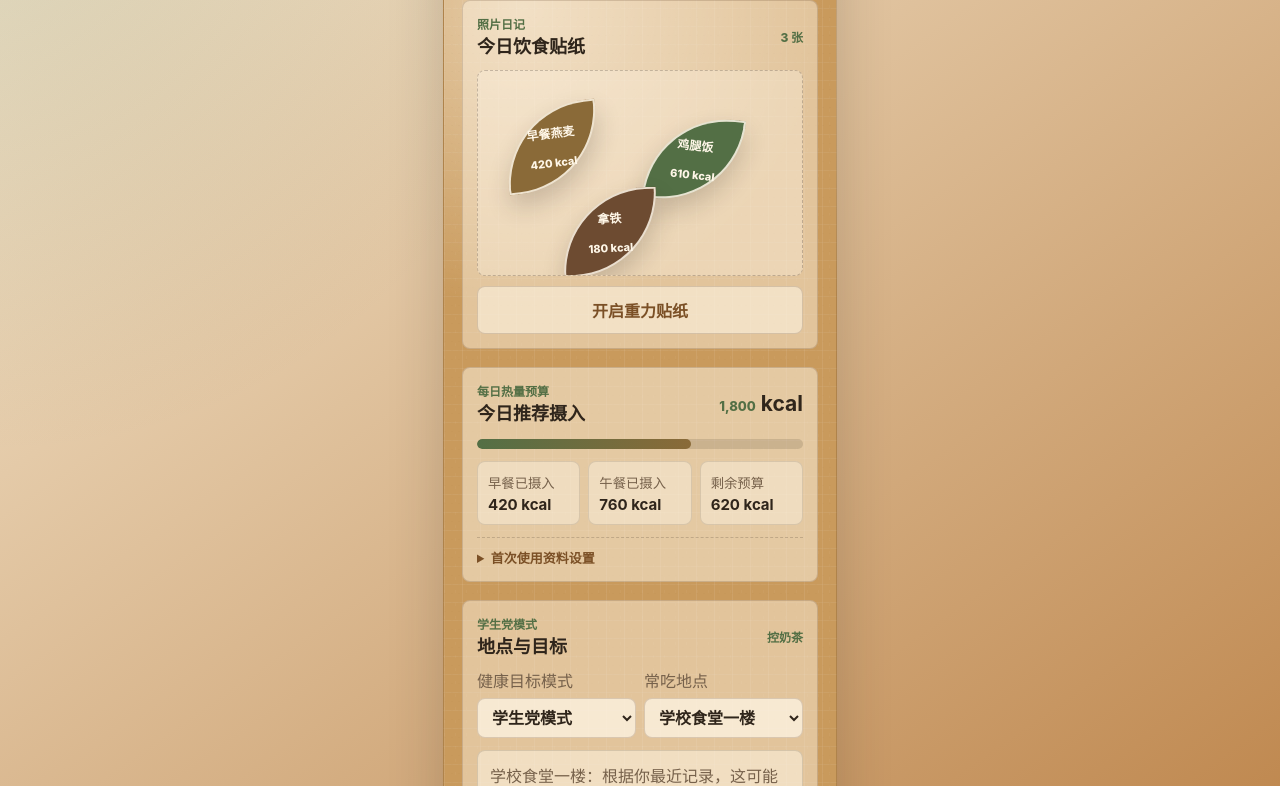
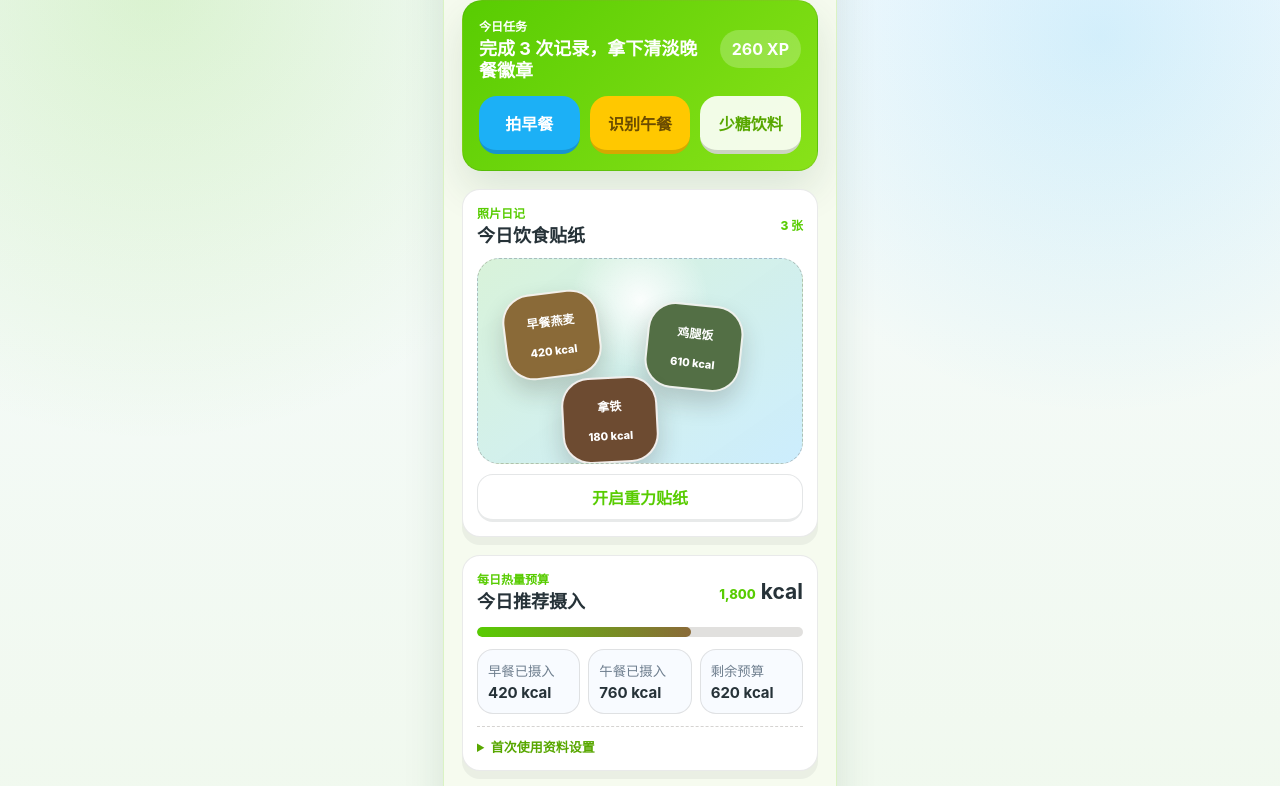
Before and after one commit to Plhz997/fitness, a website: page index.html in a window 1280 px wide. Shown: the part 118-904 px from the top of the page. Drawn offline with Linux system fonts and the light colour scheme; no server answers.

Commit message:
Refresh UI with gamified navigation

```diff
--- a/index.html
+++ b/index.html
@@ -11,13 +11,28 @@
       <section class="app-screen">
         <header class="top-bar">
           <div>
-            <p class="eyebrow">今日记录</p>
-            <h1>食光热量</h1>
+            <p class="eyebrow">第 7 天连续记录</p>
+            <h1>轻食闯关</h1>
           </div>
           <button class="icon-button" aria-label="打开个人中心">
-            <span aria-hidden="true">⌁</span>
+            <span aria-hidden="true">7</span>
           </button>
         </header>
+
+        <section class="quest-panel view-panel" data-view="home" aria-label="今日健康任务">
+          <div class="quest-hero">
+            <div>
+              <p class="eyebrow">今日任务</p>
+              <h2>完成 3 次记录，拿下清淡晚餐徽章</h2>
+            </div>
+            <strong>260 XP</strong>
+          </div>
+          <div class="quest-path">
+            <button type="button" class="quest-node done">拍早餐</button>
+            <button type="button" class="quest-node active">识别午餐</button>
+            <button type="button" class="quest-node">少糖饮料</button>
+          </div>
+        </section>
 
         <section class="sticker-panel view-panel" data-view="home" aria-label="饮食照片贴纸墙">
           <div class="section-title">
--- a/styles.css
+++ b/styles.css
@@ -1,13 +1,16 @@
 :root {
-  --paper: #c99a5c;
-  --paper-light: #e8c993;
-  --paper-dark: #7b5026;
-  --ink: #2f251b;
-  --muted: #76614b;
-  --green: #536f45;
-  --cream: #fff7e8;
-  --line: rgba(78, 49, 22, 0.18);
-  --shadow: 0 24px 55px rgba(47, 37, 27, 0.2);
+  --paper: #f6fbef;
+  --paper-light: #ffffff;
+  --paper-dark: #58a700;
+  --ink: #263238;
+  --muted: #6f7f8f;
+  --green: #58cc02;
+  --cream: #ffffff;
+  --line: rgba(38, 50, 56, 0.1);
+  --shadow: 0 18px 42px rgba(21, 74, 38, 0.12);
+  --blue: #1cb0f6;
+  --yellow: #ffc800;
+  --red: #ff4b4b;
 }
 
 * {
@@ -20,8 +23,9 @@ body {
   display: grid;
   place-items: center;
   background:
-    radial-gradient(circle at top left, rgba(83, 111, 69, 0.16), transparent 34%),
-    linear-gradient(145deg, #f6ead3, #ba7f43);
+    radial-gradient(circle at 12% 8%, rgba(88, 204, 2, 0.18), transparent 28%),
+    radial-gradient(circle at 86% 12%, rgba(28, 176, 246, 0.16), transparent 24%),
+    linear-gradient(180deg, #f7fbff, #eef8e8);
   color: var(--ink);
   font-family:
     Inter, "PingFang SC", "Microsoft YaHei", system-ui, -apple-system, sans-serif;
@@ -45,28 +49,15 @@ select {
   position: relative;
   min-height: calc(100vh - 36px);
   overflow: hidden;
-  border: 1px solid rgba(92, 58, 24, 0.24);
-  border-radius: 32px;
-  background:
-    linear-gradient(90deg, rgba(255, 255, 255, 0.07) 1px, transparent 1px),
-    linear-gradient(0deg, rgba(255, 255, 255, 0.06) 1px, transparent 1px),
-    radial-gradient(circle at 20% 10%, rgba(255, 247, 232, 0.55), transparent 30%),
-    var(--paper);
-  background-size: 18px 18px, 18px 18px, auto, auto;
+  border: 1px solid rgba(88, 204, 2, 0.18);
+  border-radius: 28px;
+  background: var(--paper);
   box-shadow: var(--shadow);
   padding: 28px 18px 94px;
 }
 
 .app-screen::before {
-  content: "";
-  position: absolute;
-  inset: 0;
-  pointer-events: none;
-  opacity: 0.18;
-  background-image:
-    linear-gradient(32deg, rgba(72, 44, 20, 0.1) 12%, transparent 12%),
-    linear-gradient(112deg, rgba(255, 255, 255, 0.18) 10%, transparent 10%);
-  background-size: 7px 9px, 11px 13px;
+  display: none;
 }
 
 .top-bar,
@@ -117,10 +108,11 @@ h2 {
   width: 42px;
   height: 42px;
   border: 1px solid var(--line);
-  border-radius: 50%;
-  background: rgba(255, 247, 232, 0.52);
-  color: var(--paper-dark);
-  font-size: 24px;
+  border-radius: 16px;
+  background: #fff7d6;
+  color: #b57900;
+  font-size: 18px;
+  font-weight: 900;
 }
 
 .budget-panel,
@@ -128,6 +120,7 @@ h2 {
 .context-panel,
 .drink-panel,
 .manual-panel,
+.quest-panel,
 .result-panel,
 .smart-tools-panel,
 .sticker-panel,
@@ -145,10 +138,66 @@ h2 {
   display: block;
 }
 
+.quest-panel {
+  border: 1px solid var(--line);
+  border-radius: 20px;
+  background: linear-gradient(135deg, #58cc02, #89e219);
+  box-shadow: var(--shadow);
+  color: white;
+  padding: 16px;
+}
+
+.quest-panel .eyebrow,
+.quest-panel h2 {
+  color: white;
+}
+
+.quest-hero {
+  display: flex;
+  align-items: center;
+  justify-content: space-between;
+  gap: 14px;
+}
+
+.quest-hero strong {
+  flex: 0 0 auto;
+  border-radius: 999px;
+  background: rgba(255, 255, 255, 0.22);
+  padding: 9px 12px;
+}
+
+.quest-path {
+  display: grid;
+  grid-template-columns: repeat(3, 1fr);
+  gap: 10px;
+  margin-top: 14px;
+}
+
+.quest-node {
+  min-height: 58px;
+  border: 0;
+  border-bottom: 4px solid rgba(0, 0, 0, 0.16);
+  border-radius: 18px;
+  background: rgba(255, 255, 255, 0.9);
+  color: var(--paper-dark);
+  cursor: pointer;
+  font-weight: 900;
+}
+
+.quest-node.active {
+  background: var(--yellow);
+  color: #6b4c00;
+}
+
+.quest-node.done {
+  background: var(--blue);
+  color: white;
+}
+
 .budget-panel {
   border: 1px solid var(--line);
-  border-radius: 8px;
-  background: rgba(255, 247, 232, 0.5);
+  border-radius: 18px;
+  background: var(--cream);
   padding: 14px;
 }
 
@@ -473,8 +522,8 @@ h2 {
 .sticker-panel,
 .weekly-panel {
   border: 1px solid var(--line);
-  border-radius: 8px;
-  background: rgba(255, 247, 232, 0.46);
+  border-radius: 18px;
+  background: var(--cream);
   padding: 14px;
 }
 
@@ -1215,3 +1264,94 @@ h2 {
     grid-template-columns: repeat(2, 1fr);
   }
 }
+
+/* Duolingo-inspired polish layer */
+.budget-panel,
+.camera-panel,
+.context-panel,
+.drink-panel,
+.manual-panel,
+.result-panel,
+.smart-tools-panel,
+.sticker-panel,
+.weekly-panel,
+.tool-card,
+.context-tip,
+.calorie-card,
+.food-card,
+.drink-result,
+.meal-type-panel,
+.confirm-strip {
+  border-radius: 18px;
+  background: #ffffff;
+  border-color: rgba(38, 50, 56, 0.1);
+  box-shadow: 0 8px 0 rgba(38, 50, 56, 0.06);
+}
+
+.primary-action,
+.secondary-action,
+.confirm-button,
+.meal-type-button,
+.segment-button,
+.drink-option,
+.topping-option,
+.quick-actions button {
+  border-radius: 16px;
+}
+
+.primary-action,
+.confirm-button,
+.meal-type-button.active,
+.segment-button.active,
+.drink-option.active,
+.topping-option.active,
+.nav-item.active {
+  background: var(--green);
+  color: white;
+}
+
+.primary-action {
+  border-bottom: 4px solid #46a302;
+}
+
+.secondary-action,
+.meal-type-button,
+.segment-button,
+.drink-option,
+.topping-option,
+.quick-actions button {
+  background: #ffffff;
+  color: var(--green);
+  border: 1px solid rgba(38, 50, 56, 0.12);
+  border-bottom: 3px solid rgba(38, 50, 56, 0.1);
+}
+
+.budget-grid div,
+.nutrition-grid div,
+.week-summary div,
+.meal-insights div,
+.ocr-fields div,
+.report-grid div {
+  border-radius: 16px;
+  background: #f8fbff;
+}
+
+.camera-stage,
+.drink-preview,
+.sticker-wall {
+  border-radius: 22px;
+  background:
+    radial-gradient(circle at 50% 20%, rgba(255, 255, 255, 0.9), transparent 30%),
+    linear-gradient(145deg, rgba(88, 204, 2, 0.15), rgba(28, 176, 246, 0.16)),
+    #eef9ff;
+}
+
+.food-sticker {
+  border-radius: 28px;
+  border-color: rgba(255, 255, 255, 0.9);
+}
+
+.bottom-nav {
+  border-radius: 20px;
+  background: rgba(255, 255, 255, 0.92);
+}
```
